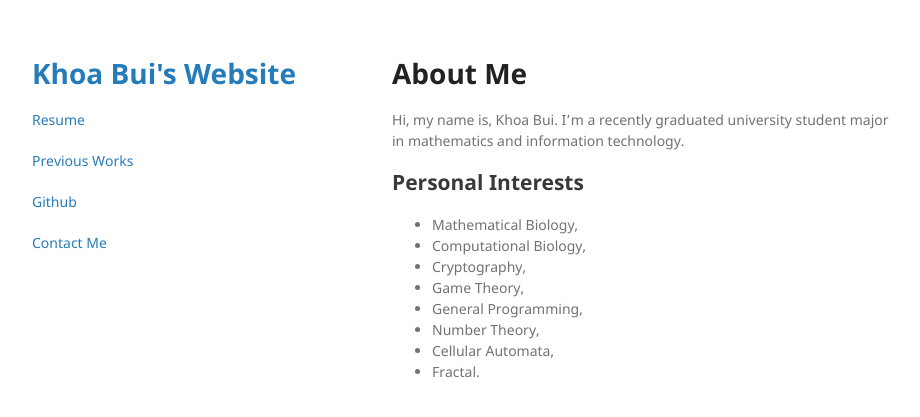
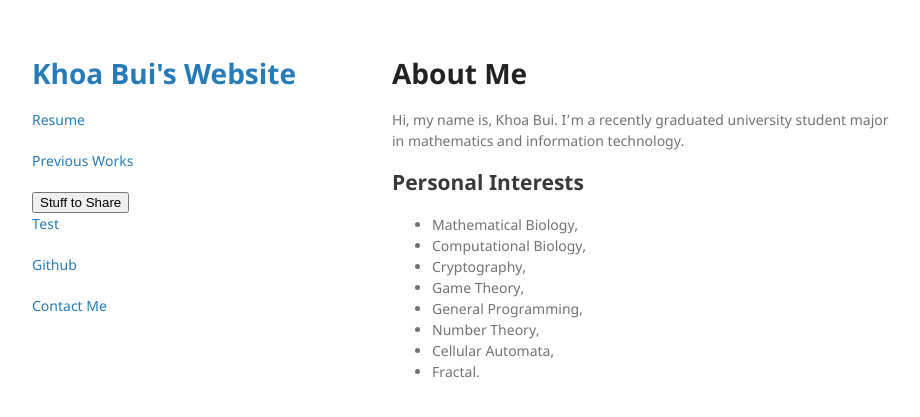
Before and after one commit to khoabuiv/khoabuiv.github.io, a Jekyll site: the page built from index.md, in a window 1280 px wide. Shown: the top 417 px of the page, without its empty margins (178-1098 px from the left). Built offline with Jekyll 4.4.1, drawn with Linux system fonts in a browser that asks for light colours; our own code applies the rules of GitHub Pages for plain Markdown files.

Commit message:
Update jekyll-theme-minimal.scss

```diff
--- a/_sass/jekyll-theme-minimal.scss
+++ b/_sass/jekyll-theme-minimal.scss
@@ -55,40 +55,6 @@
 a:hover small {
   color:#777;
 }
-
-.dropbtn {
-  background-color: white;
-  color: #267CB9;
-  border: none;
-}
-
-.dropdown {
-  margin:0 0 20px;
-  text-decoration:none;
-  display: none;
-  position:static;
-  padding:0
-}
-
-.dropdown-content {
-  display: none;
-  position: absolute;
-  background-color: #fff;
-  box-shadow: rgba(0,0,0,0.2);
-  z-index: 1;
-}
-
-.dropdown-content a {
-  color: #267CB9;
-  text-decoration: none;
-  display: none;
-}
-
-.dropdown-content a:hover {color: #069;}
-
-.dropdown:hover .dropbtn {color: #069;}
-
-
 
 .wrapper {
   width:860px;
@@ -273,6 +239,26 @@
     display:inline;
   }
 
+  header .dropbtn {
+    display:inline;
+  }
+
+  header .dropdown-content {
+    background-color: #fff;
+    box-shadow: rgba(0,0,0,0.2);
+    z-index: 1;
+  }
+
+  header .dropdown-content a {
+    color: #267CB9;
+  }
+
+  header .dropdown-content a:hover {color: #069;}
+
+  header .dropdown:hover .dropbtn {color: #069;}
+
+
+
   header ul {
     position:absolute;
     right:50px;
```
